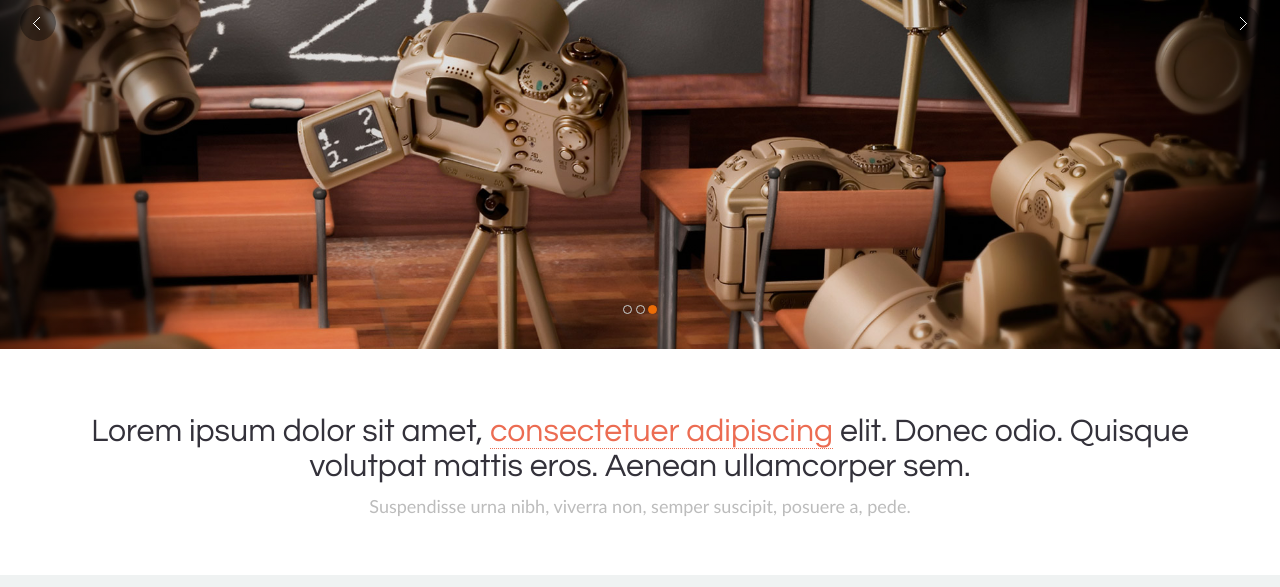
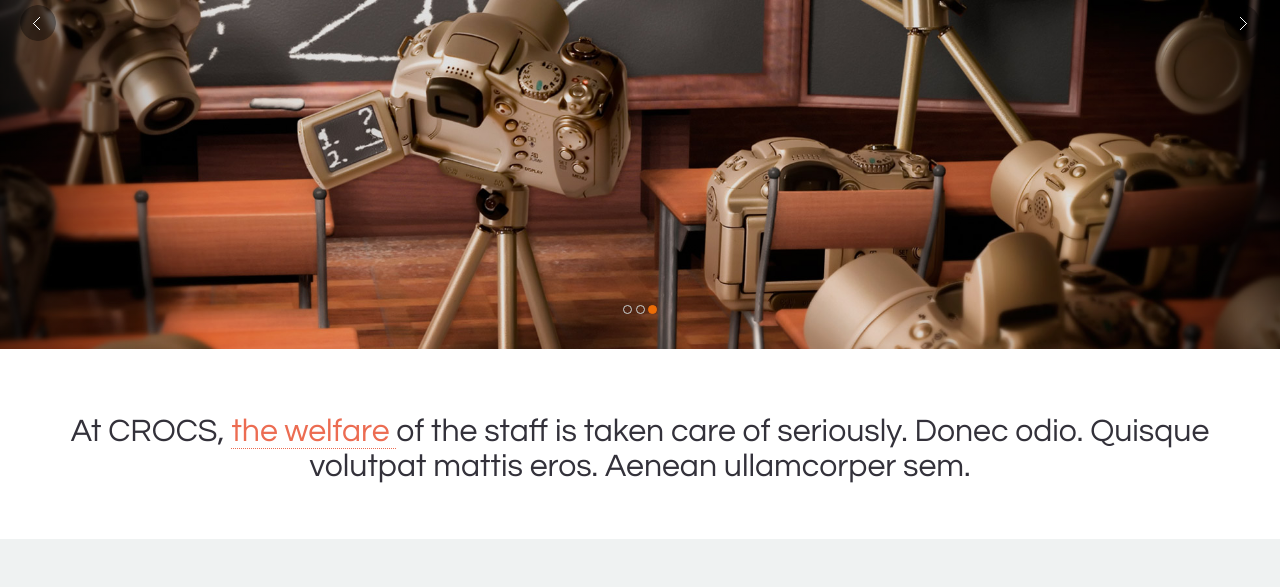
Before and after one commit to MuxzAHassan/CROCS-website, a plain HTML site: page index.html in a window 1280 px wide. Shown: the part 302-889 px from the top of the page. Drawn offline with Linux system fonts and the light colour scheme.

Commit message:
Update index.html

```diff
--- a/index.html
+++ b/index.html
@@ -29,7 +29,7 @@
           <li><a href="contact.html">Contact Us</a></li>
         </ul>
 <center>
-        <div class="navbar-header">
+        <div class="navbar-header" style="display: flex; justify-content: center; align-items: center; height: 100px;">
           <img src="images/gallery/CROCS_Logo.jpg" width="100" height="100">
         </div>
 </center>
@@ -81,8 +81,8 @@
 <section class="main__middle__container">
   <div class="container">
     <div class="row">
-      <h2 class="text-center">Lorem ipsum dolor sit amet, <span>consectetuer adipiscing</span> elit. Donec odio. Quisque volutpat mattis eros. Aenean ullamcorper sem. </h2>
-      <p class="text-center big-paragraph">Suspendisse urna nibh, viverra non, semper suscipit, posuere a, pede.</p>
+      <h2 class="text-center">At CROCS, <span>the welfare </span> of the staff is taken care of seriously. Donec odio. Quisque volutpat mattis eros. Aenean ullamcorper sem. </h2>
+      <!-- <p class="text-center big-paragraph">Suspendisse urna nibh, viverra non, semper suscipit, posuere a, pede.</p> -->
     </div>
   </div>
   <div class="text-center three-blocks">
```
